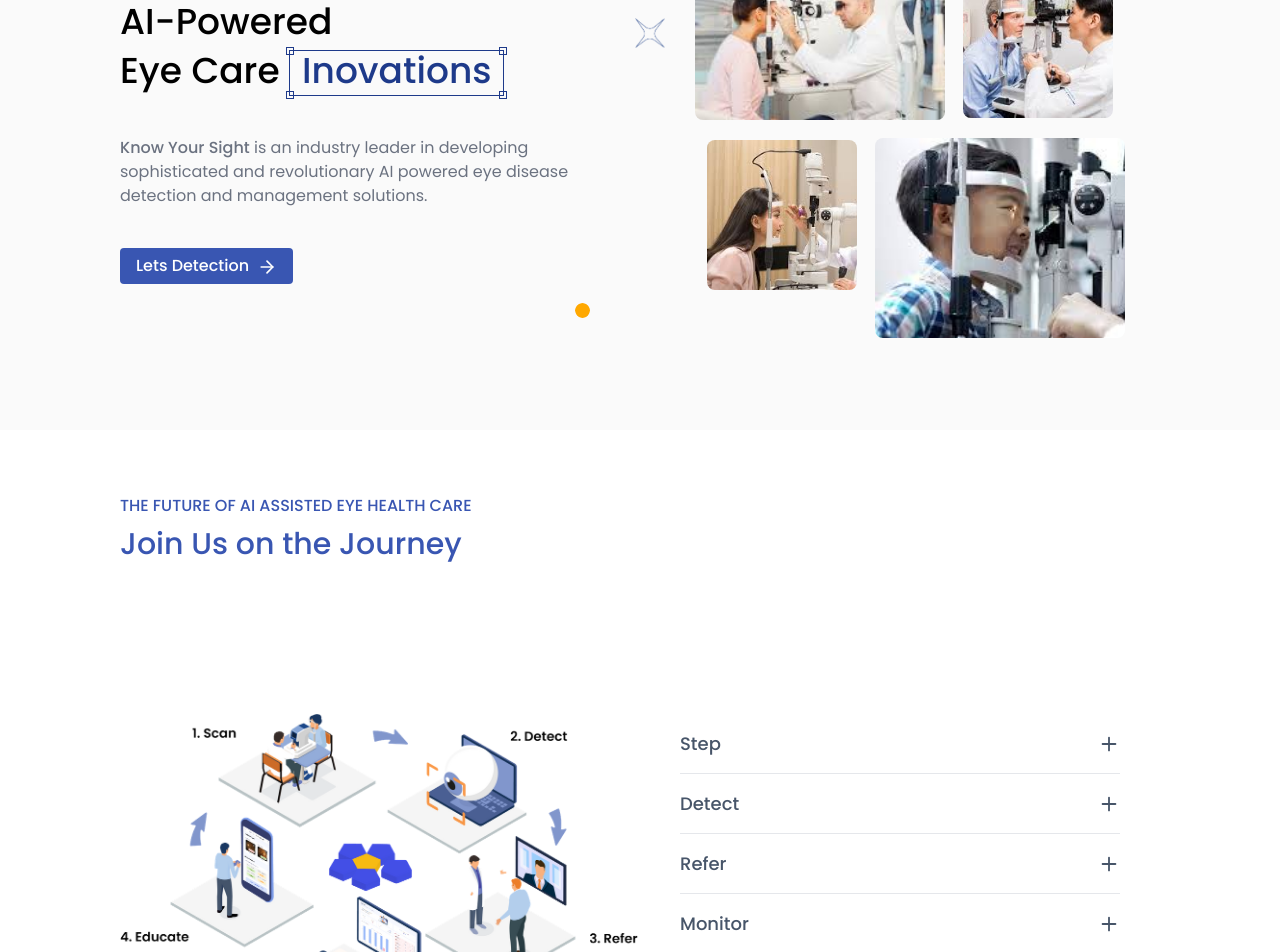
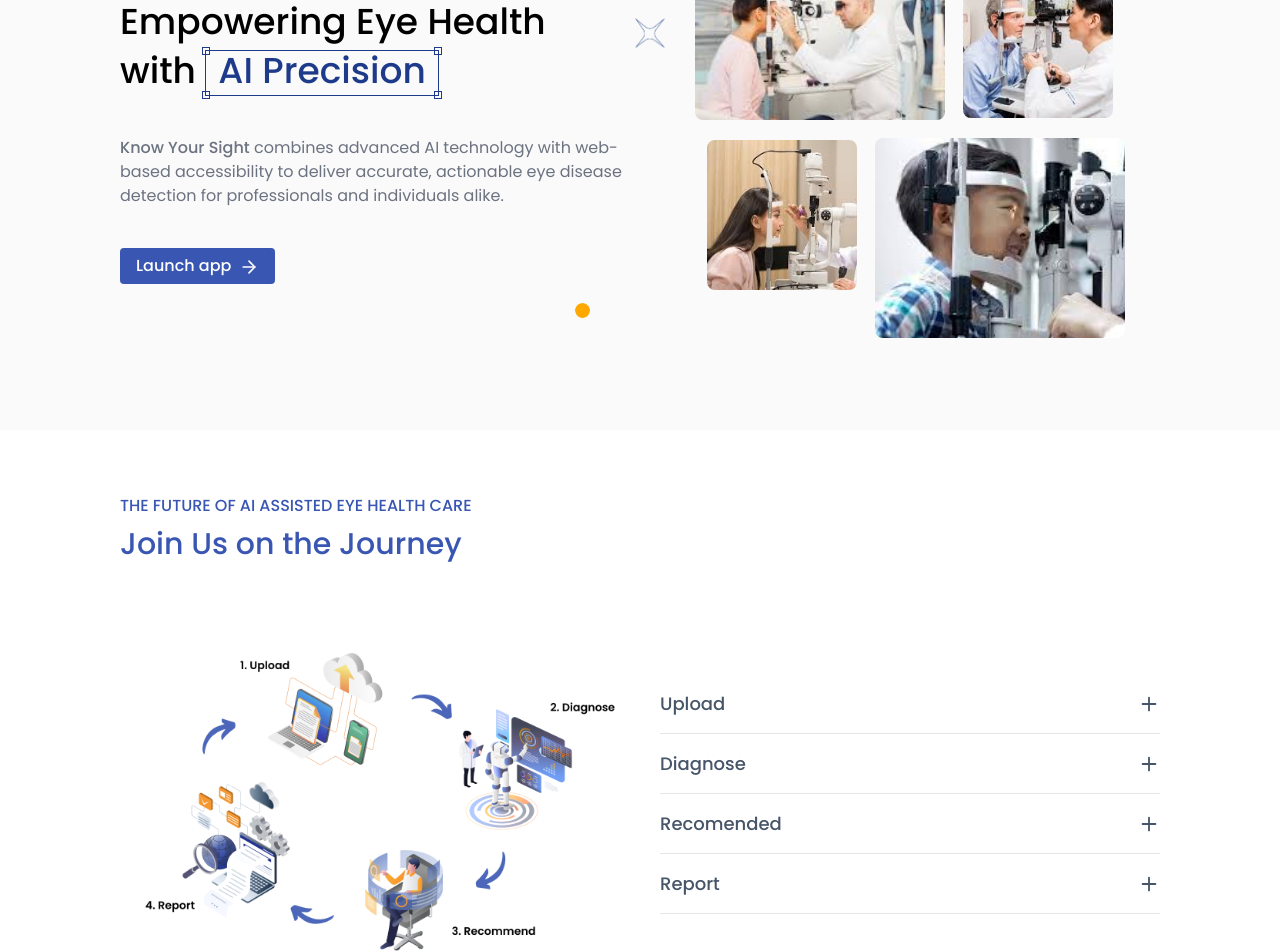
Before and after one commit to Jaya-Koding/know-your-sight, a React (Vite) app: page / in a window 1280 px wide. Shown: the part 240-1192 px from the top of the page. Built offline with nearby package versions, Linux system fonts and the light colour scheme; a web font is replaced by a local one.

Commit message:
Change vector

```diff
--- a/src/components/template/ContentRenderer.tsx
+++ b/src/components/template/ContentRenderer.tsx
@@ -6,7 +6,6 @@ interface ContentRendererProps {
 }
 
 const ContentRenderer:React.FC<ContentRendererProps> = ({content}) => {
-    console.log(content);
   return (
     <div id="content-container" className='flex flex-col gap-y-3 text-slate-900'>
       {content !== null ? parse(content): <div></div>}
--- a/src/components/template/Hero.tsx
+++ b/src/components/template/Hero.tsx
@@ -38,17 +38,17 @@ const Hero:React.FC = () => {
     <div className=' bg-secondary'>
       <div className='max-w-[1080px] mx-auto grid md:grid-cols-2 pt-52 pb-28 px-5 items-center'>
         <div className='relative'>
-          <div data-aos="fade-right" className='text-4xl font-medium'><p className='mb-2'>AI-Powered</p> <p>Eye Care <span className='inline-block mt-3 md:mt-0 border relative border-blue-900 px-3 pb-1 text-blue-900'>
-            Inovations
+          <div data-aos="fade-right" className='text-4xl font-medium'><p className='mb-2'>Empowering Eye Health </p> <p>with <span className='inline-block mt-3 md:mt-0 border relative border-blue-900 px-3 pb-1 text-blue-900'>
+            AI Precision
             <div className="absolute w-[8px] h-[8px] border border-blue-900 left-[-4px] bottom-[-4px]"></div>
             <div className="absolute w-[8px] h-[8px] border border-blue-900 left-[-4px] top-[-4px]"></div>
             <div className="absolute w-[8px] h-[8px] border border-blue-900 right-[-4px] top-[-4px]"></div>
             <div className="absolute w-[8px] h-[8px] border border-blue-900 right-[-4px] bottom-[-4px]"></div>
             </span></p>
           </div>
-          <p data-aos="fade-right" className='my-10 text-gray-500'><span className='font-medium'>Know Your Sight</span> is an industry leader in developing sophisticated and revolutionary AI powered eye disease detection and management solutions.</p>
+          <p data-aos="fade-right" className='my-10 text-gray-500'><span className='font-medium'>Know Your Sight</span> combines advanced AI technology with web-based accessibility to deliver accurate, actionable eye disease detection for professionals and individuals alike.</p>
           <div className="cta-box">
-            <Button onClick={directToDetection} dataAos={{type:"fade-right", delay:"200"}} type='button' className='flex gap-x-2 items-center'>Lets Detection <ArrowRight size={20} className='mt-0.5'/></Button>
+            <Button onClick={directToDetection} dataAos={{type:"fade-right", delay:"200"}} type='button' className='flex gap-x-2 items-center'>Launch app <ArrowRight size={20} className='mt-0.5'/></Button>
           </div>
           <div className='absolute left-0 top-[-50px]'>
               <img src={apple} className='w-[70px]' />
--- a/src/components/template/Navbar.tsx
+++ b/src/components/template/Navbar.tsx
@@ -41,19 +41,15 @@ const Navbar:React.FC = () => {
         </ul>
         <div>
           {user !== null?
-            <div className='relative'>
+            <div className='relative hidden sm:block'>
               <div onClick={()=>setIsMenu(prev => !prev)} className='absolute cursor-pointer -top-5 right-0 p-2.5 rounded-full bg-slate-100'>
                 <FaRegUser size={18} className='text-slate-600'/>
               </div>
               {isMenu &&
                 <div className="absolute text-slate-700 text-sm left-[-300px] top-10 w-[300px] bg-white border rounded-xl p-3 flex flex-col">
-                  <div className='flex items-center gap-x-3 hover:bg-slate-100 p-3 rounded-lg'>
+                  <div className='flex items-center gap-x-3 hover:bg-slate-100 p-3 rounded-lg mb-1'>
                     <FaRegUser size={20}/>
                     <p>{user.name}</p>
-                  </div>
-                  <div className='flex items-center gap-x-3 hover:bg-slate-100 p-3 rounded-lg mb-1'>
-                    <Settings size={20}/>
-                    <p>Settings</p>
                   </div>
                   <hr />
                   <Link to={'/upgrade'}>
@@ -77,13 +73,30 @@ const Navbar:React.FC = () => {
           }
           <Menu onClick={()=>setIsMenuMobile(prev => !prev)}  className='block sm:hidden cursor-pointer'/>
           {isMenuMobile &&
-            <div className='absolute top-16 left-0 right-0 bg-white p-5 shadow-md'>
+            <div className='absolute text-slate-700  text-sm sm:hidden top-16 left-0 right-0 bg-white p-5 shadow-md'>
               <ul className=''>
                 <Link to={'/'}><li className='py-3 px-5 hover:bg-slate-200 rounded flex items-center gap-x-2'><Home /> Home</li></Link>
                 <Link to={'/about'}><li className='py-3 px-5 hover:bg-slate-200 rounded flex items-center gap-x-2'><Info /> About</li></Link>
-                <Link to={'/detection'}><li className='py-3 px-5 hover:bg-slate-200 rounded flex items-center gap-x-2'><Eye /> Detection</li></Link>
+                <li onClick={directToDetection} className='cursor-pointer py-3 px-5 hover:bg-slate-200 rounded flex items-center gap-x-2'><Eye /> Detection</li>
                 {user !== null?
-                  <Button onClick={handleLogout} className={'w-full mt-5 bg-red-500'} type='button'>Logout</Button>
+                  <div className="bg-white border rounded-xl p-3 flex flex-col mt-3">
+                    <div className='flex items-center gap-x-3 hover:bg-slate-100 p-3 rounded-lg mb-1'>
+                      <FaRegUser size={20}/>
+                      <p>{user.name}</p>
+                    </div>
+                    <hr />
+                    <Link to={'/upgrade'}>
+                      <div className='flex items-center gap-x-3 hover:bg-slate-100 p-3 my-1 rounded-lg'>
+                        <GrUpgrade size={20}/>
+                        <p>Upgrade Plan</p>
+                      </div>
+                    </Link>
+                    <hr />
+                    <div onClick={handleLogout} className='flex cursor-pointer items-center gap-x-3 hover:bg-slate-100 p-3 mt-1 rounded-lg'>
+                      <LogOut size={20}/>
+                      <p>Logout</p>
+                    </div>
+                  </div>
                 :
                   <Link className='mx-auto' to={'/login'}>
                     <Button className='w-full mt-5' type='button'>Login</Button>
--- a/src/components/template/Step.tsx
+++ b/src/components/template/Step.tsx
@@ -1,11 +1,13 @@
 import React, { useEffect, useState } from "react";
 import { Minus, Plus } from "lucide-react";
 import stepImage from './../../assets/images/step.png'
+import vector from './../../assets/images/vector.png'
 import AOS from 'aos'
 import "aos/dist/aos.css"
 
 type StepType = {
   point: string;
+  short: string;
   explain: string;
 };
 
@@ -23,32 +25,27 @@ const Step: React.FC = () => {
 
   const step: StepType[] = [
     {
-      point: "Step",
+      point: "Upload",
+      short:'"Fast, Accurate Detection Starts Here"',
       explain:
-        "Patients attend a screening location with TeleEye Scan or a compatible retinal camera. The attendee of the screening location uses the TeleEye MD web platform. Patients are invited to access their own results via downloading the TeleEye MD mobile app. For each patient, a series of retinal photos are taken, scanned and analysed by RetinoScan - our sophisticated AI service.",
+        "Upload retinal images to the Know Your Sight platform. Powered by our state-of-the-art EfficientNet B0 model, the system analyzes images in minutes, identifying cataracts, glaucoma, diabetic retinopathy, or confirming normal eye health—all with an impressive 92% accuracy.",
     },
     {
-      point: "Detect",
+      point: "Diagnose",
+      short:'"Clear, Actionable Insights Delivered Instantly"',
       explain:
-        "In under a minute, RetinoScan's AI powered diagnostic imaging is complete.  Patients with no disease identified can readily access their RetinoScan report in the TeleEye MD mobile app. Patients with a detected disease require the further intelligence of RetinoScan Advanced for disease verification, referral pathway and ongoing monitoring.",
+        "After the scan, receive a detailed diagnosis. The results are easy to understand and designed to guide medical professionals and patients toward informed decisions.",
     },
     {
-      point: "Refer",
+      point: "Recomended",
+      short:'"Your Next Steps, Simplified"',
       explain:
-        "Once the review is complete, the RetinoScan report is verified and a virtual referral pathway is inititated to coordinate care on behalf of the patient. Referrals are sent via the TeleEye MD platform to the patient’s exisitng or local Optometrist, Ophthalmologist, General Practitioner, Endocrinologist, Nutritionist or Sight Services Association, as required.",
+        "Based on the diagnosis, our platform provides tailored recommendations. Whether it’s further medical evaluation or routine monitoring, Know Your Sight ensures you’re never left guessing what to do next.",
     },
     {
-      point: "Monitor",
-      explain: `Patients with a disease diagnosis (verified in their RetinoScan results) are intelligently monitored by RetinoScan Advanced within the TeleEye MD platform.
-
-      RetinoScan Advanced measures a patient's progression over time with lesion analysis and monitoring. Health Practitioners within a patient's referral pathway recieve clinical updates on the TeleEye MD web platform.
-
-      Patients with the TeleEye MD mobile app can access their real time health information while AI powered alerts remind the patient to receive followup care.`,
-    },
-    {
-      point: "Educate & Empower",
-      explain:
-        "At all stages of the RetinoScan patient journey, we aim to educate and empower patients to optimize their own health outcomes through the TeleEye MD platform. We provide AI powered reminders, alerts, information and recommendations based on a patient's verified RetinoScan diagnosis.",
+      point: "Report",
+      short:'"Stay Informed, Stay Connected"',
+      explain: "Generate a comprehensive, downloadable report. This ensures seamless communication between healthcare providers and patients while keeping everyone informed about the next steps.",
     },
   ];
 
@@ -58,12 +55,12 @@ const Step: React.FC = () => {
         <h6 data-aos="fade-right">THE FUTURE OF AI ASSISTED EYE HEALTH CARE</h6>
         <h4 data-aos="fade-right" data-aos-delay="200" className="text-3xl mt-2">Join Us on the Journey</h4>
       </div>
-      <div className="grid lg:grid-cols-2 py-28">
-        <div className="pt-10 px-18 sm:px-40 lg:px-0">
-          <img data-aos="fade-up" data-aos-delay="200" src={stepImage} />
+      <div className="grid lg:grid-cols-2 items-start">
+        <div className="px-18 sm:px-40 lg:px-0">
+          <img data-aos="fade-up" data-aos-delay="200" src={vector} />
         </div>
 
-        <div className="p-10 text-slate-600">
+        <div className="mt-28 ms-5 text-slate-600">
           {step.map((item, index) => (
             <div key={index} data-aos="fade-up" className="border-b">
               <div className="flex items-center justify-between py-4">
@@ -83,9 +80,12 @@ const Step: React.FC = () => {
                 )}
               </div>
               {isOpen == item.point && (
-                <p className="pb-5 trasition ease-linear">
-                  {item.explain}
-                </p>
+                <>
+                  <p className="italic font-medium mb-2">{item.short}</p>
+                  <p className="pb-5 trasition ease-linear">
+                    {item.explain}
+                  </p>
+                </>
               )}
             </div>
           ))}
--- a/src/index.css
+++ b/src/index.css
@@ -125,7 +125,7 @@ body {
 
 #content-container ul {
   font-size: 15px;
-  padding-left: 20px;
+  padding-left: 25px;
 }
 
 #content-container ul strong {
@@ -133,7 +133,7 @@ body {
 }
 
 #content-container li {
-  margin-bottom: 5px;
+  margin: 8px 0;
 }
 
 #content-container strong {
--- a/src/pages/Detection.tsx
+++ b/src/pages/Detection.tsx
@@ -1,6 +1,27 @@
-import React, { useState } from 'react'
+import React, { useEffect, useState } from 'react'
 import { Client } from "@gradio/client";
 import ContentRenderer from '../components/template/ContentRenderer';
+import { useAuth } from '../context/AuthContext';
+import { FaRegUser } from 'react-icons/fa';
+import { History } from 'lucide-react';
+
+const NavbarDetection:React.FC<{username:string|undefined}> = ({ username }) => {
+  return (
+    <div className='max-w-[1600px] mx-auto px-10 py-5 flex items-center justify-between'>
+      <h5 className='text-xl'>Know Your Sight</h5>
+      <div className='flex items-center gap-x-3'>
+        <div className='flex items-center gap-x-2 cursor-pointer px-2 py-1 rounded-md hover:bg-slate-100'>
+          <p>History</p>
+          <History size={23}/>
+        </div>
+        <div className='flex items-center gap-x-2 cursor-pointer px-2 py-1 rounded-md hover:bg-slate-100'>
+          <p>{username}</p>
+          <FaRegUser size={20}/>
+        </div>
+      </div>
+    </div>
+  )
+}
 
 interface DetectionResult {
   label: string
@@ -9,7 +30,6 @@ interface DetectionResult {
     confidence: number;
   }[];
 }
-
 
 const detection = async (image:Blob) => {
   const client = await Client.connect("dielz/eye-disease-classification");
@@ -21,12 +41,17 @@ const detection = async (image:Blob) => {
 }
 
 const Detection:React.FC = () => {
+  const { user, getCookie } = useAuth();
   const [image, setImage] = useState<File | null>(null);
   const [imageUrl, setImageUrl] = useState<string | null>(null);
   const [label, setLabel] = useState<string|null>(null);
   const [result, setResult] = useState<string|null>(null);
   const [confidience, setConfidience] = useState<number>(0);
   const [isLoading, setIsLoading] = useState(false);
+
+  useEffect(()=>{
+    getCookie()
+  }, [])
 
   // Fungsi untuk menangani unggah gambar
   const handleImageChange = (e: React.ChangeEvent<HTMLInputElement>) => {
@@ -106,7 +131,10 @@ const Detection:React.FC = () => {
   }
 
   return (
-    <div className='bg-secondary'>
+    <div className='bg-secondary relative pt-16'>
+      <div className='bg-white fixed top-0 right-0 left-0'>
+        <NavbarDetection username={user?.name}/>
+      </div>
       <div className='max-w-[1600px] mx-auto p-10 h-screen'>
         <div className='grid md:grid-cols-2 gap-5'>
           <div>
@@ -153,7 +181,6 @@ const Detection:React.FC = () => {
               </div>
             </div>
             <div className='p-3 border rounded-lg mt-3 bg-white min-h-[600px] max-h-[700px] overflow-y-scroll output'>
-              {/* {result && <div  dangerouslySetInnerHTML={{ __html: result }}></div>} */}
               <ContentRenderer content={result} />
             </div>
           </div>
--- a/src/pages/UpgradePlan.tsx
+++ b/src/pages/UpgradePlan.tsx
@@ -22,9 +22,9 @@ const UpgradePlan:React.FC = () => {
                     </ul>
                 </div>
                 <div className='border p-7 rounded-lg'>
-                    <h4 className='text-2xl font-medium'>Free</h4>
+                    <h4 className='text-2xl font-medium'>Plus</h4>
                     <div className='my-5'>
-                        <p><span className='text-4xl'>Rp0</span> / month</p>
+                        <p><span className='text-4xl'>Rp150.000</span> / month</p>
                         <p className='text-sm mt-3'>Explore how AI can help you with everyday tasks</p>
                     </div>
                     <p className='my-5 p-3 rounded-full text-sm text-center text-white bg-aksen'>Upgrade</p>
```
Also changed, not shown: src/assets/images/vector.png (added).
